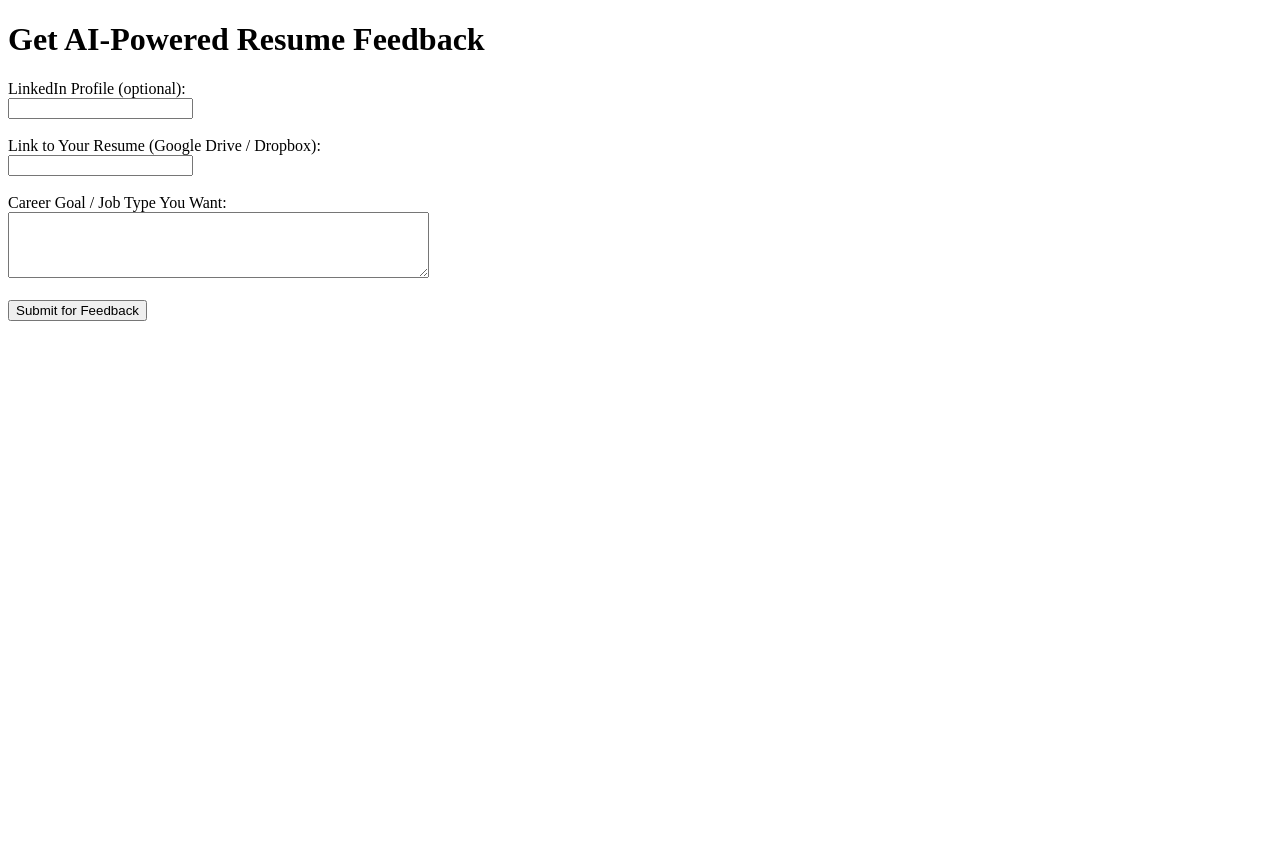
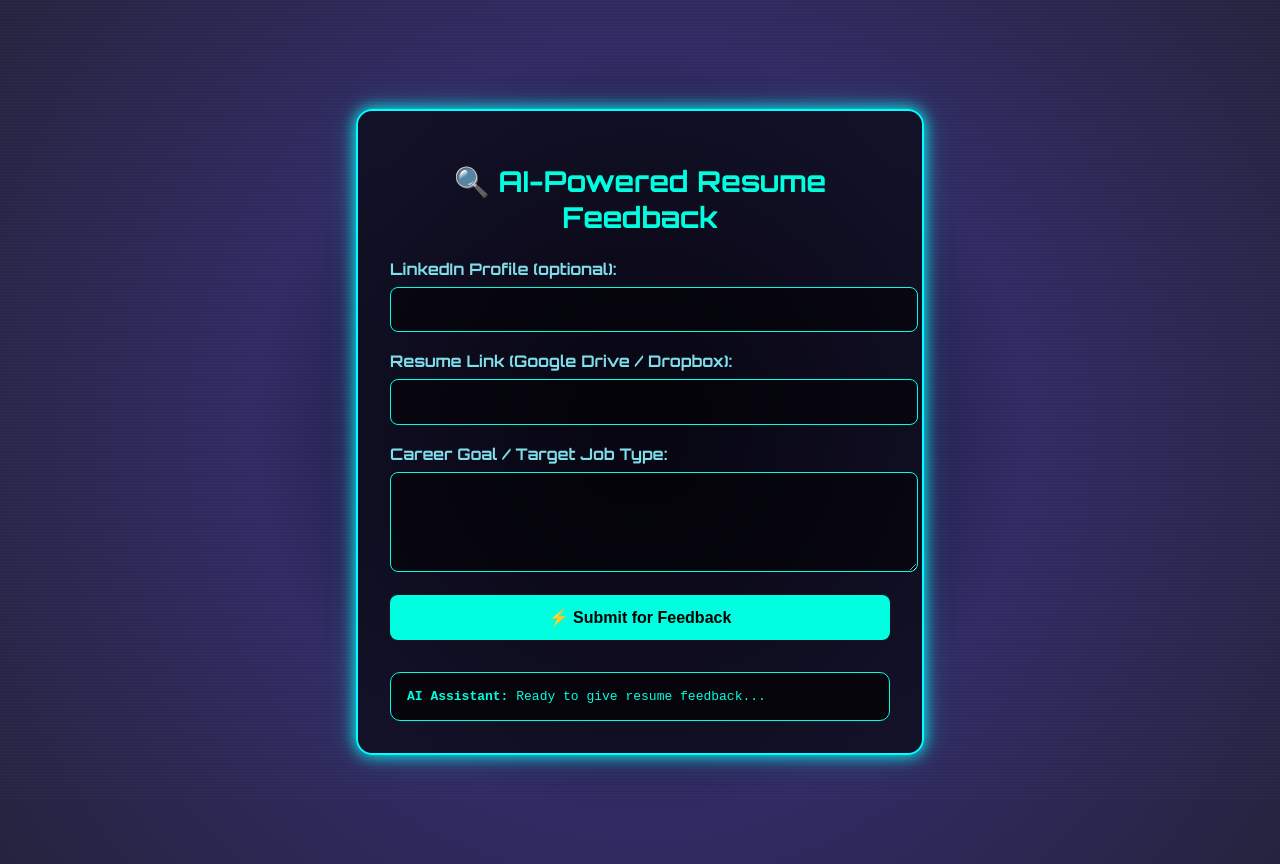
Before and after one commit to DaVinciCode340/Resume-Feedback-1, a plain HTML site: page index.html in a window 1280 px wide. Before the commit the page ends 800 px from the top, so only its background shows below. Drawn offline with Linux system fonts and the light colour scheme.

Commit message:
Update index.html

```diff
--- a/index.html
+++ b/index.html
@@ -4,37 +4,177 @@
   <meta charset="UTF-8" />
   <meta name="viewport" content="width=device-width, initial-scale=1.0" />
   <title>CV Feedback Tool</title>
+  <link href="https://fonts.googleapis.com/css2?family=Inter:wght@400;600;800&family=Orbitron:wght@500;700&display=swap" rel="stylesheet">
+  <style>
+    body {
+      font-family: 'Orbitron', sans-serif;
+      background: radial-gradient(circle at center, #0f0c29, #302b63, #24243e);
+      margin: 0;
+      padding: 2rem;
+      display: flex;
+      justify-content: center;
+      align-items: center;
+      min-height: 100vh;
+      color: #e0e0e0;
+      overflow: hidden;
+      cursor: url('https://cur.cursors-4u.net/symbols/sym-1/sym38.cur'), auto;
+    }
+
+    body::before {
+      content: "";
+      position: absolute;
+      top: 0;
+      left: 0;
+      width: 100%;
+      height: 100%;
+      background: repeating-linear-gradient(
+        to bottom,
+        rgba(255,255,255,0.02),
+        rgba(255,255,255,0.02) 1px,
+        transparent 1px,
+        transparent 3px
+      );
+      z-index: 0;
+      pointer-events: none;
+      animation: scanline 10s linear infinite;
+    }
+
+    @keyframes scanline {
+      0% {
+        background-position: 0 0;
+      }
+      100% {
+        background-position: 0 100%;
+      }
+    }
+
+    .container {
+      position: relative;
+      background: rgba(0, 0, 0, 0.6);
+      padding: 2rem;
+      border-radius: 16px;
+      box-shadow: 0 0 15px #00ffff, 0 0 30px #00ffff44;
+      width: 100%;
+      max-width: 500px;
+      backdrop-filter: blur(10px);
+      border: 2px solid #00ffff;
+      z-index: 1;
+    }
+
+    h1 {
+      font-weight: 700;
+      color: #00ffe0;
+      font-size: 1.8rem;
+      text-align: center;
+      margin-bottom: 1.5rem;
+      transition: all 0.3s ease-in-out;
+    }
+
+    h1:hover {
+      color: #ff00c8;
+      text-shadow: 0 0 5px #ff00c8, 0 0 10px #ff00c8, 0 0 20px #ff00c8;
+    }
+
+    label {
+      display: block;
+      margin-bottom: 0.5rem;
+      font-weight: 600;
+      color: #80deea;
+    }
+
+    input, textarea {
+      width: 100%;
+      padding: 0.8rem;
+      border-radius: 8px;
+      border: 1px solid #00ffe0;
+      margin-bottom: 1.2rem;
+      font-size: 1rem;
+      background: rgba(0,0,0,0.5);
+      color: #ffffff;
+    }
+
+    input:focus, textarea:focus {
+      outline: none;
+      border-color: #18ffff;
+      background: rgba(0,0,0,0.7);
+    }
+
+    button {
+      width: 100%;
+      padding: 0.8rem;
+      background-color: #00ffe0;
+      color: #000;
+      border: none;
+      border-radius: 8px;
+      font-size: 1rem;
+      font-weight: 700;
+      cursor: pointer;
+      transition: background-color 0.3s, transform 0.2s;
+    }
+
+    button:hover {
+      background-color: #18ffff;
+      transform: scale(1.03);
+    }
+
+    #response {
+      text-align: center;
+      margin-top: 1.5rem;
+      color: #00e676;
+      font-weight: 600;
+    }
+
+    .chatbox {
+      margin-top: 2rem;
+      padding: 1rem;
+      background-color: rgba(0, 0, 0, 0.7);
+      border: 1px solid #00ffe0;
+      border-radius: 10px;
+      max-height: 200px;
+      overflow-y: auto;
+      font-family: monospace;
+      color: #00ffe0;
+    }
+  </style>
 </head>
 <body>
-  <h1>Get AI-Powered Resume Feedback</h1>
-  <form id="cvForm">
-    <label for="linkedin">LinkedIn Profile (optional):</label><br />
-    <input type="url" id="linkedin" name="linkedin" /><br /><br />
+  <div class="container">
+    <h1>🔍 AI-Powered Resume Feedback</h1>
+    <form id="cvForm">
+      <label for="linkedin">LinkedIn Profile (optional):</label>
+      <input type="url" id="linkedin" name="linkedin" />
 
-    <label for="resumeLink">Link to Your Resume (Google Drive / Dropbox):</label><br />
-    <input type="url" id="resumeLink" name="resumeLink" required /><br /><br />
+      <label for="resumeLink">Resume Link (Google Drive / Dropbox):</label>
+      <input type="url" id="resumeLink" name="resumeLink" required />
 
-    <label for="goal">Career Goal / Job Type You Want:</label><br />
-    <textarea id="goal" name="goal" rows="4" cols="50" required></textarea><br /><br />
+      <label for="goal">Career Goal / Target Job Type:</label>
+      <textarea id="goal" name="goal" rows="4" required></textarea>
 
-    <button type="submit">Submit for Feedback</button>
-  </form>
-
-  <div id="response" style="margin-top: 20px;"></div>
+      <button type="submit">⚡ Submit for Feedback</button>
+    </form>
+    <div id="response"></div>
+    <div class="chatbox" id="chatbox">
+      <strong>AI Assistant:</strong> Ready to give resume feedback...
+    </div>
+  </div>
 
   <script>
     const form = document.getElementById("cvForm");
     const responseDiv = document.getElementById("response");
+    const chatbox = document.getElementById("chatbox");
 
-    form.addEventListener("submit", function (e) {
+    form.addEventListener("submit", async function (e) {
       e.preventDefault();
       responseDiv.innerHTML =
-        "Thanks! Your CV will be reviewed and you'll receive feedback soon.";
+        "✅ Thanks! Your CV will be reviewed and you'll receive feedback soon.";
 
-      // In real version, this would POST data to a backend
-      // For now, just simulate that submission happened.
       const formData = new FormData(form);
-      console.log("Submitted Data:", Object.fromEntries(formData));
+      const data = Object.fromEntries(formData);
+      console.log("Submitted Data:", data);
+
+      chatbox.innerHTML += `<br/><strong>AI:</strong> Analyzing your resume link...`;
+      chatbox.innerHTML += `<br/><strong>AI:</strong> Looking at your target job role: <em>${data.goal}</em>`;
+      chatbox.innerHTML += `<br/><strong>AI:</strong> Expected response in a few minutes. You may close this tab.`;
     });
   </script>
 </body>
```
